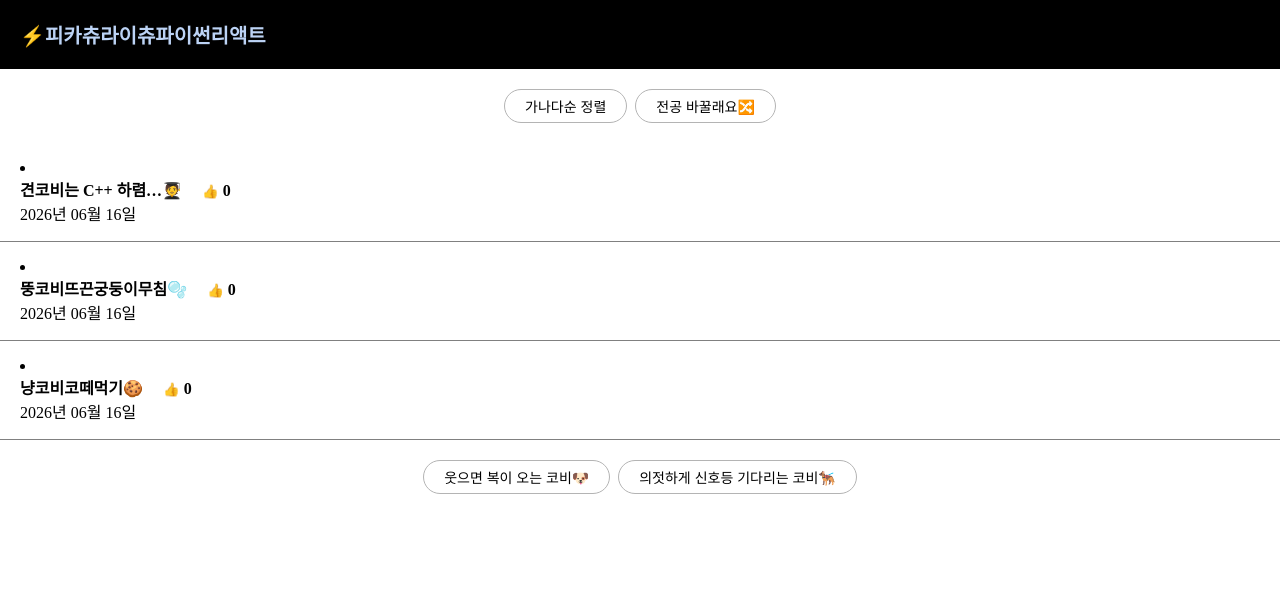
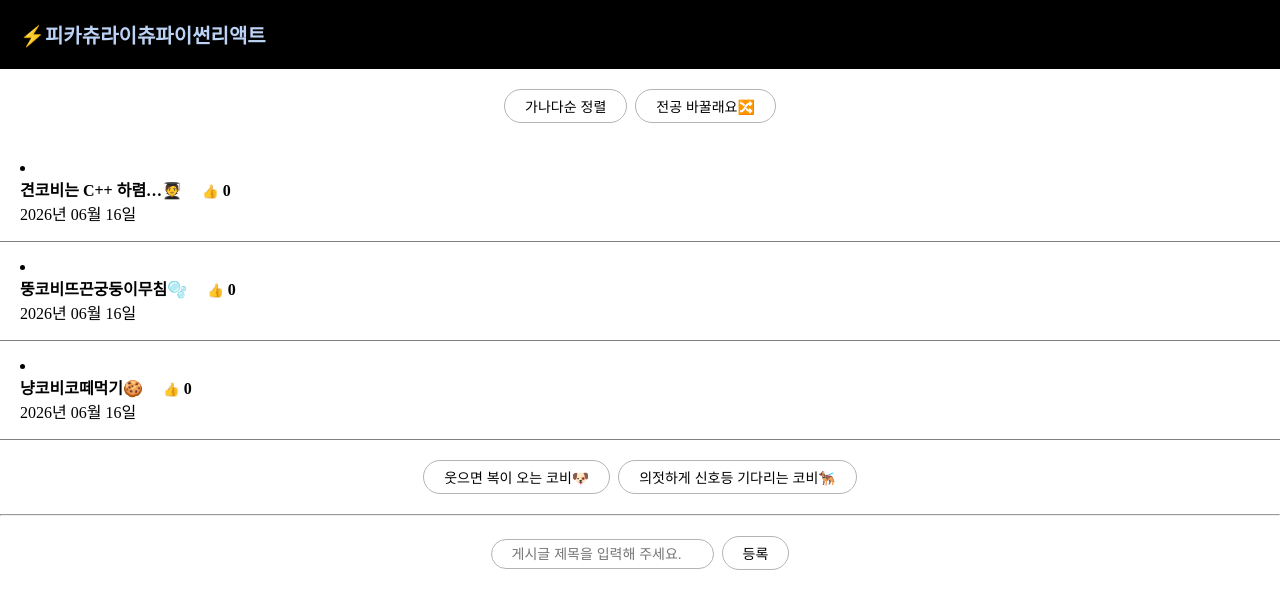
Before and after one commit to SJ-J/ReactStudy1, a React (Vite) app: page / in a window 1280 px wide. Shown: the top 608 px of the page. Built offline with nearby package versions, Linux system fonts and the light colour scheme.

Commit message:
글 등록 기능 추가

```diff
--- a/src/App.jsx
+++ b/src/App.jsx
@@ -9,6 +9,7 @@ function App() {
   let [postModal, setPostModal] = useState('off');
   let [postNum, setPostNum] = useState(0);
   let newTitle = '견코비는 Python 하렴…🧑‍🎓';
+  let [insertTitle, setInsertTitle] = useState('');
 
   let [smileCovy, setSmileCovy] = useState('off');
   let [waitCovy, setWaitCovy] = useState('off');
@@ -35,6 +36,18 @@ function App() {
     setGoodCnt(copy);
   }
 
+  // 글 등록 함수
+  function insertTitles(insertTitle) {
+    let copy = [...postTitle];
+    setPostTitle(copy.concat(insertTitle));
+  }
+
+  // 글 삭제 함수
+  // function deleteTitles(postNum) {
+  //   let copy = [...postTitle];
+  //   setPostTitle(copy.filter(postNum));
+  // }
+
   return (
     <div className='App'>
 
@@ -55,7 +68,10 @@ function App() {
                 onClick={ ()=>{setPostModal(postModal == 'on' && postNum == i ? 'off' : 'on'); setPostNum(i);} }>
               <h4>{ postTitle[i] }
               <button className='goodBtn'
-                      onClick={ e=>{e.stopPropagation(); changeGoodCnt(i);} }>👍</button> { goodCnt[i] } </h4>
+                      onClick={ e=>{e.stopPropagation(); changeGoodCnt(i);} }>👍</button> { goodCnt[i] }
+              {/* <button className='goodBtn' style={{color: 'white', backgroundColor: 'gray', borderRadius: '5px', padding: '1px 3px'}}
+              onClick={ (e)=>{e.stopPropagation(); deleteTitles(i); } }> 삭제 </button> */}
+              </h4>
               <p>2026년 06월 16일</p>
             </li>
           )
@@ -72,6 +88,13 @@ function App() {
       { postModal == 'on' ? <Modal postTitle={postTitle} postNum={postNum} changeTitle={changeTitle} /> : null }
       { smileCovy == 'on' ? <SmileCovy /> : null }
       { waitCovy == 'on' ? <WaitCovy /> : null }
+
+      <hr></hr>
+      <div>
+        <input className='inputArea' placeholder='게시글 제목을 입력해 주세요.' onChange={ (e)=>setInsertTitle(e.target.value) }></input>
+        <button className='spanBtn' onClick={ ()=>insertTitles(insertTitle) }>등록</button>
+      </div>
+
 
     </div>
   )
```
